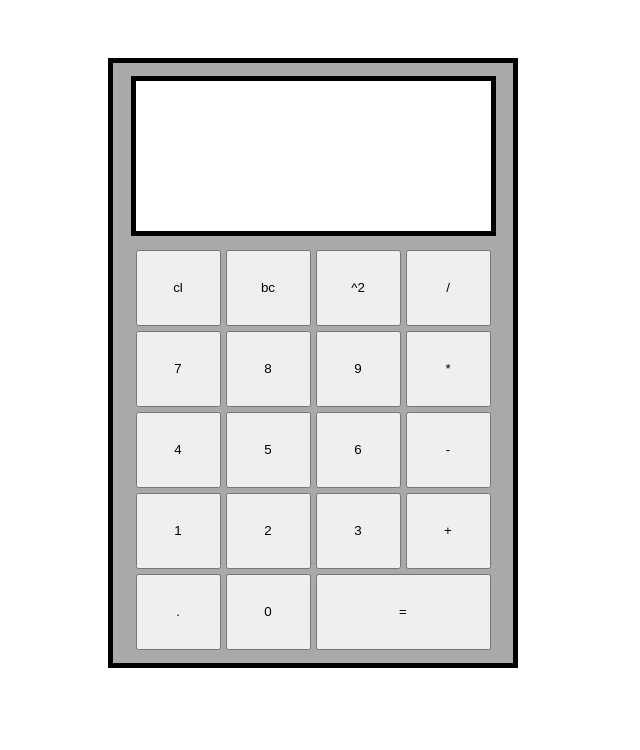
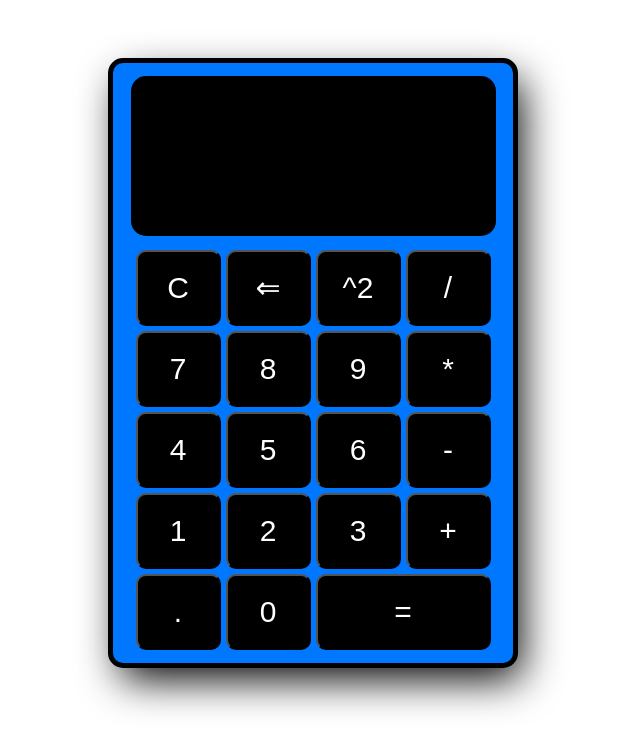
Before and after one commit to Piotrek18/calculatorV2, a plain HTML site: page index.html in a window 1280 px wide. Shown: the whole page, without its empty margins (327-967 px from the left). Drawn offline with Linux system fonts and the light colour scheme.

Commit message:
Add and change some CSS properties

```diff
--- a/index.html
+++ b/index.html
@@ -11,8 +11,8 @@
     <div id="case">
         <div id="display"></div>
         <div id="buttons-grid">
-            <button id="button-clear" class="operate-buttons">cl</button>
-            <button id="button-backspace" class="operate-buttons">bc</button>
+            <button id="button-clear" class="operate-buttons">C</button>
+            <button id="button-backspace" class="operate-buttons">&lArr;</button>
             <button id="button-power" class="operate-buttons">^2</button>
             <button id="button-divide" class="operate-buttons" data-operator >/</button>
             <button id="button7" class="number-buttons" data-number >7</button>
--- a/style.css
+++ b/style.css
@@ -14,15 +14,22 @@ body{
     width: 400px;
     height: 600px;
     border: 5px solid black;
-    background-color: darkgray;
+    border-radius: 15px;
+    background-color: rgb(0, 119, 255);
+    box-shadow: 8px 16px 41px -5px rgba(0, 0, 0, 1);
 }
 
 #display{
+    display: flex;
+    justify-content: flex-end;
+    align-items: flex-end;
     width: 355px;
     height: 150px;
     font-size: 70px;
+    color: white;
     border: 5px solid black;
-    background-color: white;
+    border-radius: 15px;
+    background-color: rgb(0, 0, 0);
 }
 
 #buttons-grid{
@@ -41,9 +48,17 @@ body{
 .number-buttons{
     width: 100%;
     height: 100%;
+    border-radius: 10px;
+    font-size: 30px;
+    color: white;
+    background-color: black;
 }
 
 .operate-buttons{
     width: 100%;
     height: 100%;
+    border-radius: 10px;
+    font-size: 30px;
+    color: white;
+    background-color: black;
 }
```
